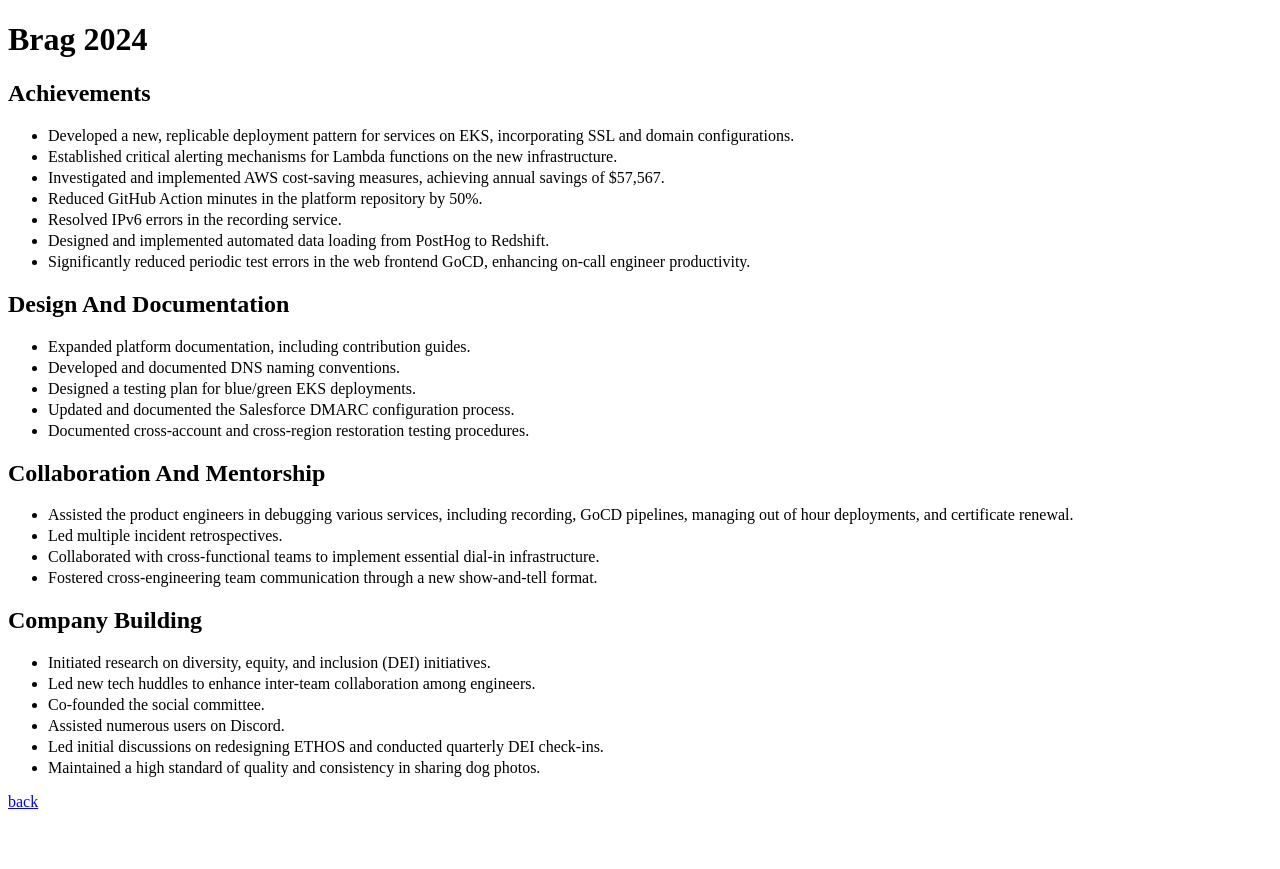
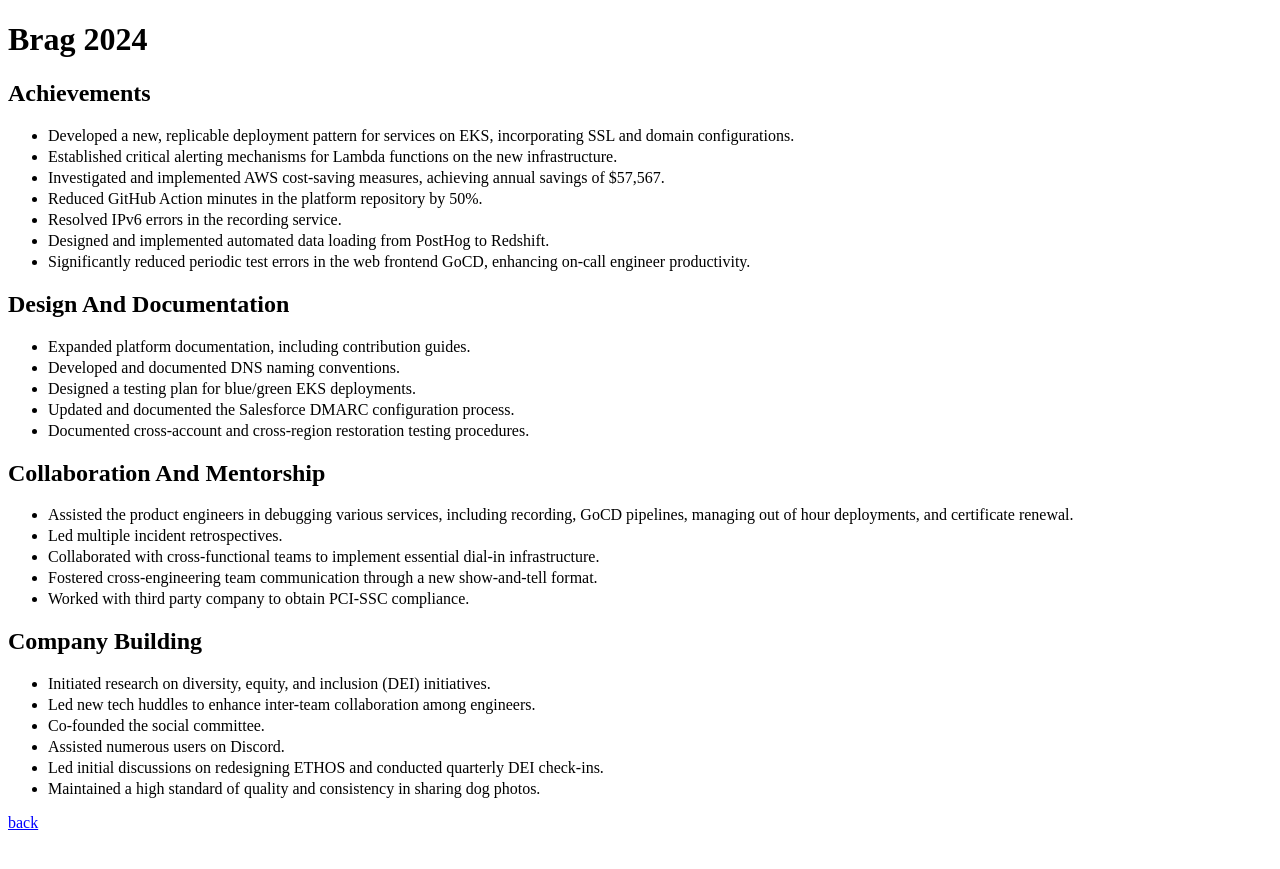
Before and after one commit to jsphwllng/jsphwllng.github.io, a Jekyll site: the page built from brag.md, in a window 1280 px wide. Shown: the top 869 px of the page. Built offline with Jekyll 4.4.1, drawn with Linux system fonts in a browser that asks for light colours.

```diff
--- a/brag.md
+++ b/brag.md
@@ -30,9 +30,7 @@ Collaboration and Mentorship
 *   Led multiple incident retrospectives.
 *   Collaborated with cross-functional teams to implement essential dial-in infrastructure.
 *   Fostered cross-engineering team communication through a new show-and-tell format.
-{% comment %}
-*   Volunteered at REDI School and facilitated the relationship between the organization and the company.
-{% endcomment %}
+*   Worked with third party company to obtain PCI-SSC compliance.
 
 Company Building
 ----------------
```
